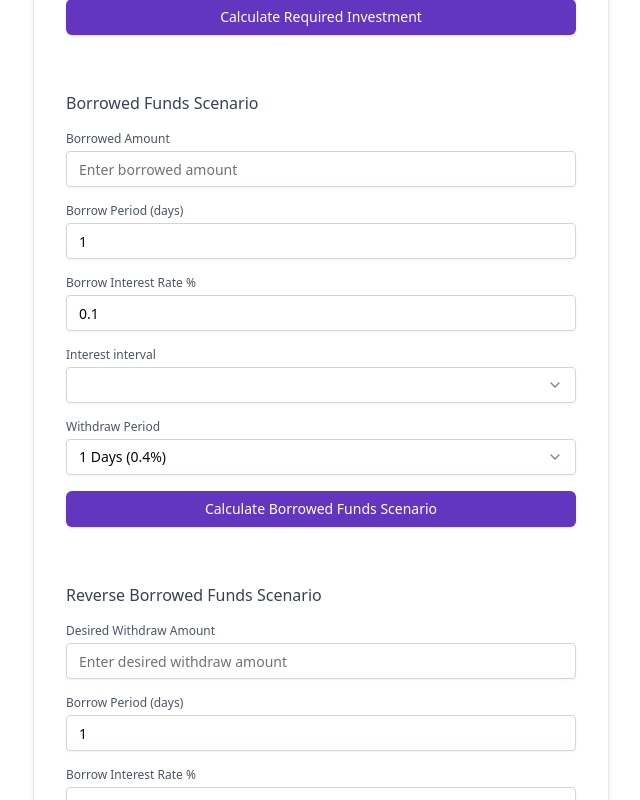
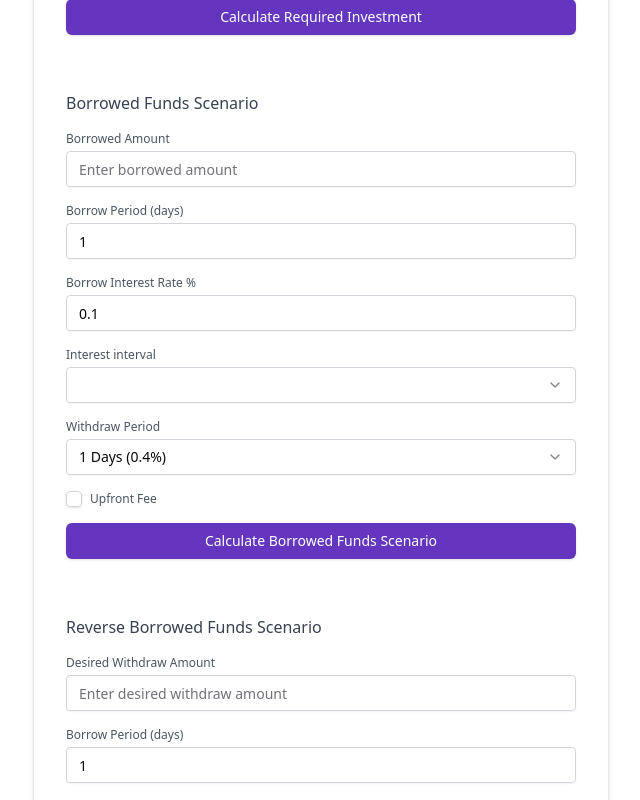
Before and after one commit to marsniper27/bitnest-calculator, a Next.js app: page / in a window 1280 px wide. Shown: the part 602-1402 px from the top of the page, without its empty margins (319-959 px from the left). Built offline with nearby package versions, Linux system fonts and the light colour scheme.

Commit message:
added upfront fees

```diff
--- a/src/components/BitNestCalculator.tsx
+++ b/src/components/BitNestCalculator.tsx
@@ -92,6 +92,9 @@ export const BitNestCalculator = () => {
     const [borrowCompoundMode, setBorrowCompoundMode] = useState(false);
     const [BorrowCompoundPeriods, setBorrowCompoundPeriods] = useState('1'); // Default to 1 day
     const [desiredWithdrawAmount, setDesiredWithdrawAmount] = useState('');
+    const [useUpfrontFee, setUseUpfrontFee] = useState(false);
+    const [upfrontFeePercentage, setUpfrontFeePercentage] = useState(false);
+    const [upfrontFee, setUpfrontFee] = useState('0');
 
     // State for results
     const [investmentResult, setInvestmentResult] = useState<InvestmentResult | null>(null);
@@ -128,7 +131,8 @@ export const BitNestCalculator = () => {
         principalAmount: number,
         interestRate: number,
         periodInDays: number,
-        interestInterval: string
+        interestInterval: string,
+        upfrontFees:number
     ): LoanCalculation => {
         const interestIntervalNum = InterestInterval[interestInterval]
         console.log('principalAmount: ', principalAmount)
@@ -148,7 +152,7 @@ export const BitNestCalculator = () => {
         console.log('totalInterestPaid: ', totalInterestPaid)
 
         // Calculate total amount owed (principal + interest)
-        const totalAmountOwed = principalAmount + totalInterestPaid;
+        const totalAmountOwed = principalAmount + totalInterestPaid + upfrontFees;
         console.log('totalAmountOwed: ', totalAmountOwed)
 
         return {
@@ -202,9 +206,18 @@ export const BitNestCalculator = () => {
         const borrowedAmountNum = parseFloat(borrowedAmount || '0');
         const borrowInterestNum = parseFloat(borrowInterest || '0');
         const borrowPeriodNum = parseFloat(borrowPeriod || '0');
+        const upfrontFeeNum = parseFloat(upfrontFee || '0');
+
+        let upfrontFees = 0
+        if(useUpfrontFee){
+            upfrontFees = upfrontFeeNum;
+            if(upfrontFeePercentage){
+                upfrontFees = borrowedAmountNum * (upfrontFeeNum / 100)
+            }
+        }
 
 
-        const borrowPeriodInterest = calculateCreditCardInterest(borrowedAmountNum, borrowInterestNum, borrowPeriodNum, interestInterval);
+        const borrowPeriodInterest = calculateCreditCardInterest(borrowedAmountNum, borrowInterestNum, borrowPeriodNum, interestInterval, upfrontFees);
 
         console.log('borrowPeriodInterest: ', borrowPeriodInterest)
 
@@ -503,6 +516,43 @@ export const BitNestCalculator = () => {
                                     </SelectContent>
                                 </Select>
                             </div>
+                            <div className="flex items-center space-x-2">
+                                <Checkbox
+                                    id="useUpfrontFee"
+                                    checked={useUpfrontFee}
+                                    onCheckedChange={(checked) => setUseUpfrontFee(!!checked)}
+                                    className="border-gray-300"
+                                />
+                                <Label htmlFor="useUpfrontFee" className="text-xs text-gray-600">
+                                    Upfront Fee
+                                </Label>
+                            </div>
+                            {useUpfrontFee && (
+                                <>
+                                    <div className="flex items-center space-x-2">
+                                        <Checkbox
+                                            id="upfrontFeePercentage"
+                                            checked={upfrontFeePercentage}
+                                            onCheckedChange={(checked) => setUpfrontFeePercentage(!!checked)}
+                                            className="border-gray-300"
+                                        />
+                                        <Label htmlFor="upfrontFeePercentage" className="text-xs text-gray-600">
+                                            Upfront fee is percentage
+                                        </Label>
+                                    </div>
+                                <div>
+                                    <Label htmlFor="upfrontFee" className="text-xs text-gray-600 mb-1 block">Upfront Fee</Label>
+                                        <Input
+                                            id="upfrontFee"
+                                            type="number"
+                                            placeholder="Enter upfront fee"
+                                            value={upfrontFee}
+                                            onChange={(e) => setUpfrontFee(e.target.value)}
+                                            className="w-full border border-gray-300 rounded"
+                                        />
+                                </div>
+                                </>
+                            )}
                             {/* <div className="flex items-center space-x-2">
                                 <Checkbox
                                     id="borrowCompoundReturns"
```
